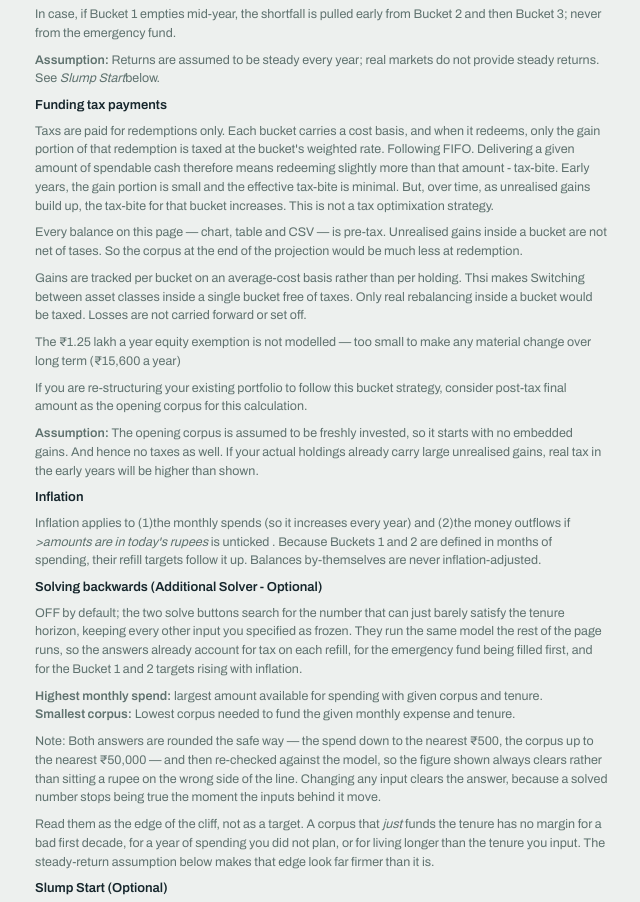
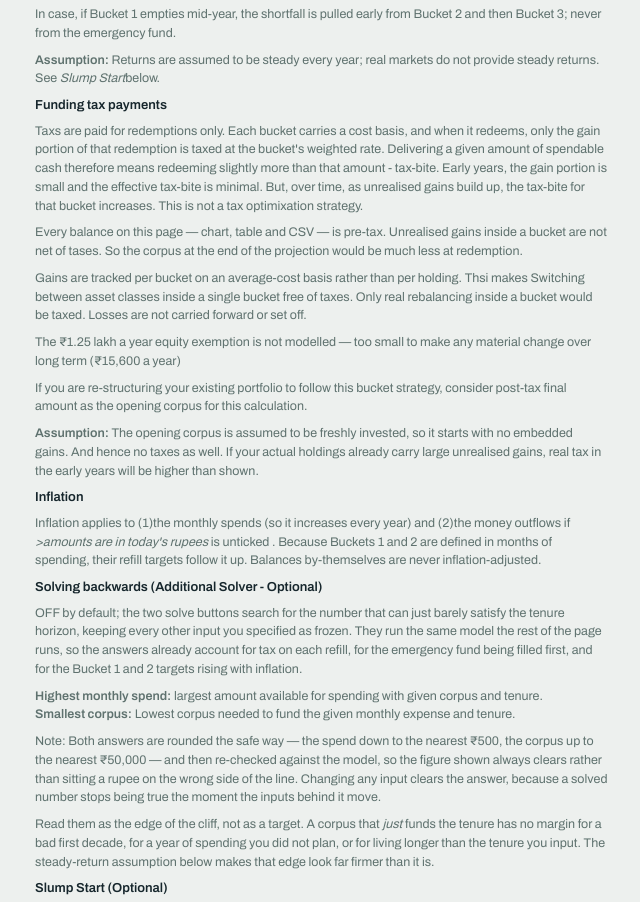
Before and after one commit to puneetg1234/3BucketBurndown, a plain HTML site: page index.html in a window 1280 px wide. Shown: the part 1926-2828 px from the top of the page, without its empty margins (411-1051 px from the left). Drawn offline with Linux system fonts and the light colour scheme.

Commit message:
minor text correction

```diff
--- a/index.html
+++ b/index.html
@@ -428,7 +428,7 @@ table.flows tbody tr:last-child td{padding-bottom:2px}
         <p><b>Assumption:</b> Returns are assumed to be steady every year; real markets do not provide steady returns. See <i>Slump Start</i>below.</p>
 
     <h4>Funding tax payments</h4>
-        <p>Taxs are paid for redemptions only. Each bucket carries a cost basis, and when it redeems, only the gain portion of that redemption is taxed at the bucket's weighted rate. Following FIFO. Delivering a given amount of spendable cash therefore means redeeming slightly more than that amount - tax-bite. Early years, the gain portion is small and the effective tax-bite is minimal. But, over time, as unrealised gains build up, the tax-bite for that bucket increases. This is not a tax optimixation strategy.</p>
+        <p>Taxs are paid for redemptions only. Each bucket carries a cost basis, and when it redeems, only the gain portion of that redemption is taxed at the bucket's weighted rate. Delivering a given amount of spendable cash therefore means redeeming slightly more than that amount - tax-bite. Early years, the gain portion is small and the effective tax-bite is minimal. But, over time, as unrealised gains build up, the tax-bite for that bucket increases. This is not a tax optimixation strategy.</p>
         <p>Every balance on this page — chart, table and CSV — is pre-tax. Unrealised gains inside a bucket are not net of tases. So the corpus at the end of the projection would be much less at redemption.</p>
         <p>Gains are tracked per bucket on an average-cost basis rather than per holding. Thsi makes Switching between asset classes inside a single bucket free of taxes. Only real rebalancing inside a bucket would be taxed. Losses are not carried forward or set off.</p>
         <p>The ₹1.25 lakh a year equity exemption is not modelled — too small to make any material change over long term (₹15,600 a year)</p>
```
